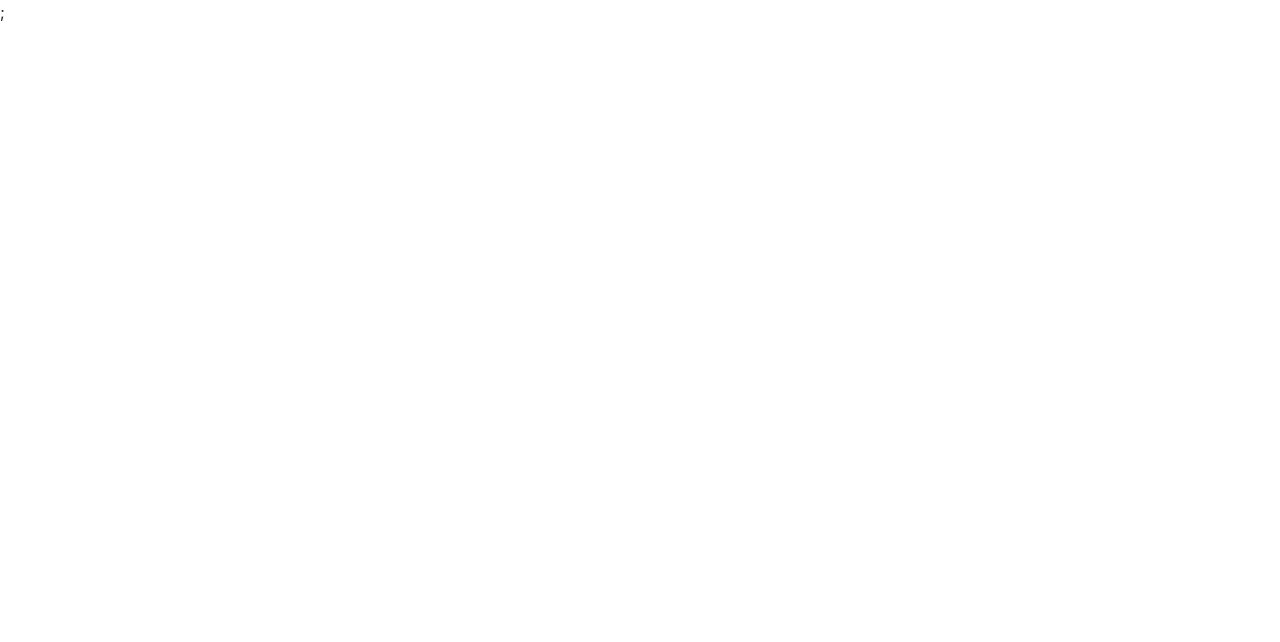
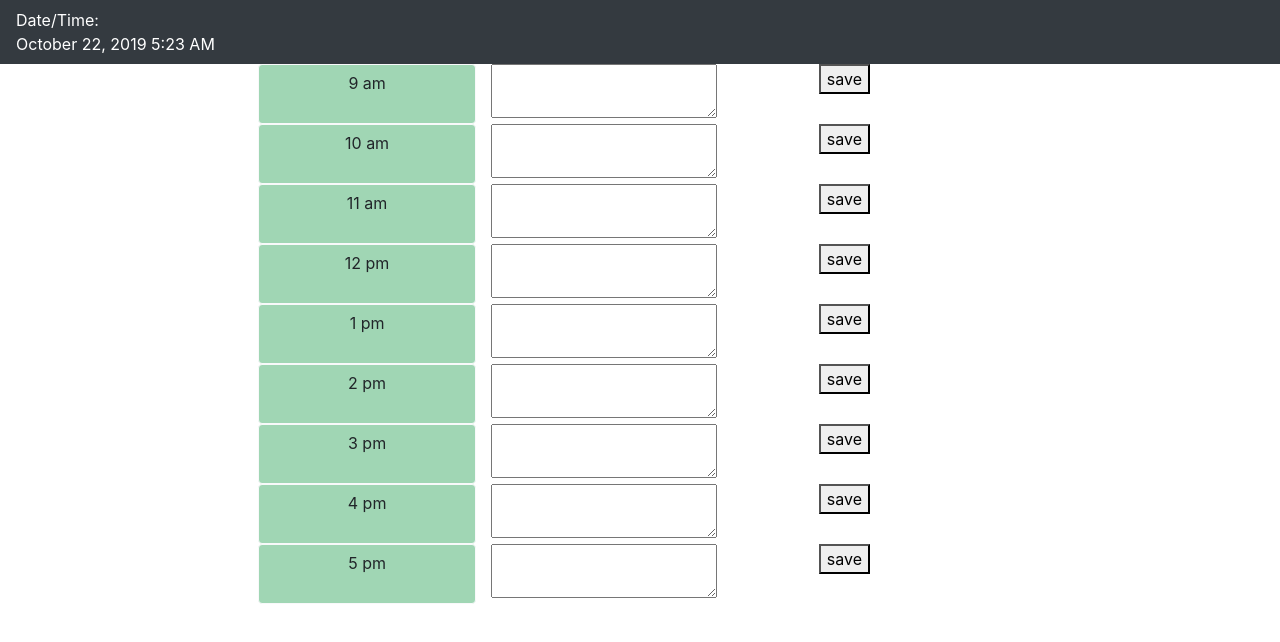
Before and after one commit to mpalka1/mattpalka, a plain HTML site: page Project5/index.html in a window 1280 px wide. Drawn offline with nearby package versions, Linux system fonts and the light colour scheme.

Commit message:
almost done

```diff
--- /dev/null
+++ b/Project5/app.js
@@ -0,0 +1,52 @@
+var timeHour = moment().hour();
+console.log(timeHour);
+
+
+$(document).ready(function() {
+    var dailyTasks = JSON.parse(localStorage.getItem('myDay')) || {};
+
+    $('.js-save').on('click', function() {
+        /* get the key and the value */
+        var key = $(this).data('key');
+        var value = $(`#${key}`).val();
+
+        // save it local storage
+        dailyTasks[key] = value;
+        // localStorage.setItem(key, value);
+        // alert(localStorage.getItem(key));
+        localStorage.setItem('myDay', JSON.stringify(dailyTasks));
+    });
+    /* pull from local storage */
+    $('#hour-9').val(dailyTasks['hour-9']);
+    $('#hour-10').val(dailyTasks['hour-10']);
+    $('#hour-11').val(dailyTasks['hour-11']);
+    $('#hour-12').val(dailyTasks['hour-12']);
+    $('#hour-13').val(dailyTasks['hour-13']);
+    $('#hour-14').val(dailyTasks['hour-14']);
+    $('#hour-15').val(dailyTasks['hour-15']);
+    $('#hour-16').val(dailyTasks['hour-16']);
+    $('#hour-17').val(dailyTasks['hour-17']);
+});
+
+var myClock = document.getElementById("dateTime");
+function renderTime(){
+    var now = moment().format('LLL');
+    myClock.textContent = now;
+}
+
+function colorBox(){
+    for(var i=9; i<18;i++){
+        var timeHour = moment().hour();
+        console.log("h"+i)
+        if(i<timeHour){
+            document.getElementById('h'+i).style.background='#eeafaf';
+        }else if(i==timeHour){
+            document.getElementById('h'+i).style.background='#e0e5e8';
+        }else{
+            document.getElementById('h'+i).style.background='#a0d6b4';
+        }
+    }
+};
+setInterval("renderTime()",1000);
+renderTime();
+colorBox();
--- a/Project5/index.html
+++ b/Project5/index.html
@@ -1,30 +1,66 @@
 <!DOCTYPE html>
 <html lang="en">
 <head>
-    <meta charset="UTF-8">
-    <meta name="viewport" content="width=device-width, initial-scale=1.0">
-    <meta http-equiv="X-UA-Compatible" content="ie=edge">
+<meta charset="UTF-8">
     <link rel="stylesheet" href="https://stackpath.bootstrapcdn.com/bootstrap/4.3.1/css/bootstrap.min.css" integrity="sha384-ggOyR0iXCbMQv3Xipma34MD+dH/1fQ784/j6cY/iJTQUOhcWr7x9JvoRxT2MZw1T" crossorigin="anonymous">
     <script src="https://code.jquery.com/jquery-3.3.1.slim.min.js" integrity="sha384-q8i/X+965DzO0rT7abK41JStQIAqVgRVzpbzo5smXKp4YfRvH+8abtTE1Pi6jizo" crossorigin="anonymous"></script>
     <script src="https://cdnjs.cloudflare.com/ajax/libs/popper.js/1.14.7/umd/popper.min.js" integrity="sha384-UO2eT0CpHqdSJQ6hJty5KVphtPhzWj9WO1clHTMGa3JDZwrnQq4sF86dIHNDz0W1" crossorigin="anonymous"></script>
     <script src="https://stackpath.bootstrapcdn.com/bootstrap/4.3.1/js/bootstrap.min.js" integrity="sha384-JjSmVgyd0p3pXB1rRibZUAYoIIy6OrQ6VrjIEaFf/nJGzIxFDsf4x0xIM+B07jRM" crossorigin="anonymous"></script>
+    <link type="text/css" rel="stylesheet" href="./style.css" />
     <script src="https://ajax.googleapis.com/ajax/libs/jquery/3.4.1/jquery.min.js"></script>
-
-    <title>Document</title>
+    <script src="https://cdnjs.cloudflare.com/ajax/libs/moment.js/2.24.0/moment.min.js"></script>
 </head>
 <body>
-    <div hour=1></div>;
-    <div hour=2></div>
-    <div hour=3></div>
-    <div hour=4></div>
-    <div hour=5></div>
-    <div hour=6></div>
-    <div hour=7></div>
-    <div hour=8></div>
-    <div hour=9></div>
-    <div hour=10></div>
-    <div hour=11></div>
-    <div hour=12></div>
-
+<!-- Navigation -->
+    <nav class="navbar navbar-expand-sm navbar-dark bg-dark text-white">
+            <div><div>Date/Time:<div id="dateTime"></div></div></div>
+        </div>
+    </nav>
+    <div class="row justify-content-center">
+        <div class="btn btn-light col-2" id = "h9">9 am</div>
+        <div class="col-3"><textarea id="hour-9"></textarea></div>
+        <div class="col-2"><button class="js-save" data-key="hour-9">save</button></div>
+    </div>
+    <div class="row justify-content-center">
+        <div class="btn btn-light col-2"id = "h10">10 am</div>
+        <div class="col-3"><textarea id="hour-9"></textarea></div>
+        <div class="col-2"><button class="js-save" data-key="hour-10">save</button></div>
+    </div>
+    <div class="row justify-content-center">
+        <div class="btn btn-light col-2" id = "h11">11 am</div>
+        <div class="col-3"><textarea id="hour-9"></textarea></div>
+        <div class="col-2"><button class="js-save" data-key="hour-11">save</button></div>
+    </div>
+    <div class="row justify-content-center">
+        <div class="btn btn-light col-2" id = "h12">12 pm</div>
+        <div class="col-3"><textarea id="hour-9"></textarea></div>
+        <div class="col-2"><button class="js-save" data-key="hour-12">save</button></div>
+    </div>
+    <div class="row justify-content-center">
+        <div class="btn btn-light col-2" id = "h13">1 pm</div>
+        <div class="col-3"><textarea id="hour-9"></textarea></div>
+        <div class="col-2"><button class="js-save" data-key="hour-13">save</button></div>
+    </div>
+    <div class="row justify-content-center">
+        <div class="btn btn-light col-2" id = "h14">2 pm</div>
+        <div class="col-3"><textarea id="hour-9"></textarea></div>
+        <div class="col-2"><button class="js-save" data-key="hour-14">save</button></div>
+    </div>
+    <div class="row justify-content-center">
+        <div class="btn btn-light col-2" id = "h15">3 pm</div>
+        <div class="col-3"><textarea id="hour-9"></textarea></div>
+        <div class="col-2"><button class="js-save" data-key="hour-15">save</button></div>
+    </div>
+    <div class="row justify-content-center">
+        <div class="btn btn-light col-2" id = "h16">4 pm</div>
+        <div class="col-3"><textarea id="hour-9"></textarea></div>
+        <div class="col-2"><button class="js-save" data-key="hour-16">save</button></div>
+    </div>
+    <div class="row justify-content-center">
+        <div class="btn btn-light col-2" id = "h17">5 pm</div>
+        <div class="col-3"><textarea id="hour-9"></textarea></div>
+        <div class="col-2"><button class="js-save" data-key="hour-17">save</button></div>
+    </div>
+    <script src="./app.js"></script>
 </body>
 </html>
--- /dev/null
+++ b/Project5/style.css
@@ -0,0 +1,14 @@
+header, div, section, nav, footer{
+    /border: 1px solid red; */
+    /border: 1px solid red;  */
+}
+nav{
+    color: #ffff;
+
+}
+#container{
+    color: #123412;
+}
+#button {
+    text-align: center;
+  }
```
